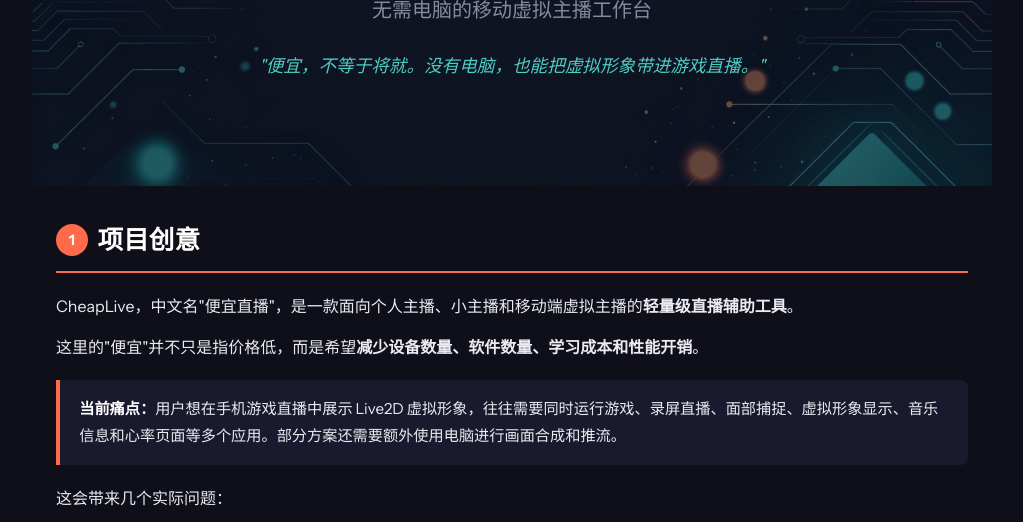
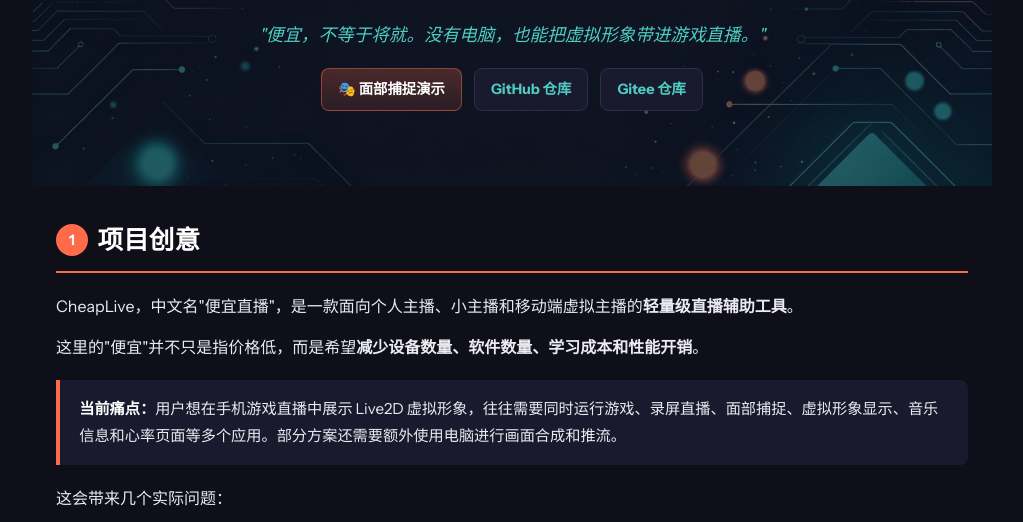
Before and after one commit to SamZebrado/CheapLive, a plain HTML site: page index.html in a window 1280 px wide. Shown: the part 234-756 px from the top of the page, without its empty margins (128-1151 px from the left). Drawn offline with Linux system fonts and the light colour scheme.

Commit message:
docs: add face-tracking demo link to index + GitHub Pages URL in README
- index.html: add demo links in hero section (face-tracking, GitHub, Gitee)
- README.md: add online demo section with GitHub Pages URL
- Fix duplicate '方式二' heading in README

```diff
--- a/index.html
+++ b/index.html
@@ -419,6 +419,11 @@
         <h1><span>CheapLive</span> 便宜直播</h1>
         <p class="subtitle">无需电脑的移动虚拟主播工作台</p>
         <p class="tagline">"便宜，不等于将就。没有电脑，也能把虚拟形象带进游戏直播。"</p>
+        <div class="demo-links" style="margin-top:1.2rem;display:flex;gap:0.75rem;justify-content:center;flex-wrap:wrap;">
+          <a class="repo-link" href="src/face-tracking/index.html" style="background:linear-gradient(180deg,rgba(255,107,74,0.25),rgba(255,107,74,0.12));border-color:rgba(255,107,74,0.45);color:#fff;">🎭 面部捕捉演示</a>
+          <a class="repo-link" href="https://github.com/SamZebrado/CheapLive" target="_blank" rel="noopener">GitHub 仓库</a>
+          <a class="repo-link" href="https://gitee.com/samzebrado/CheapLive" target="_blank" rel="noopener">Gitee 仓库</a>
+        </div>
       </div>
     </div>
 
```
Also changed, not shown: README.md.
